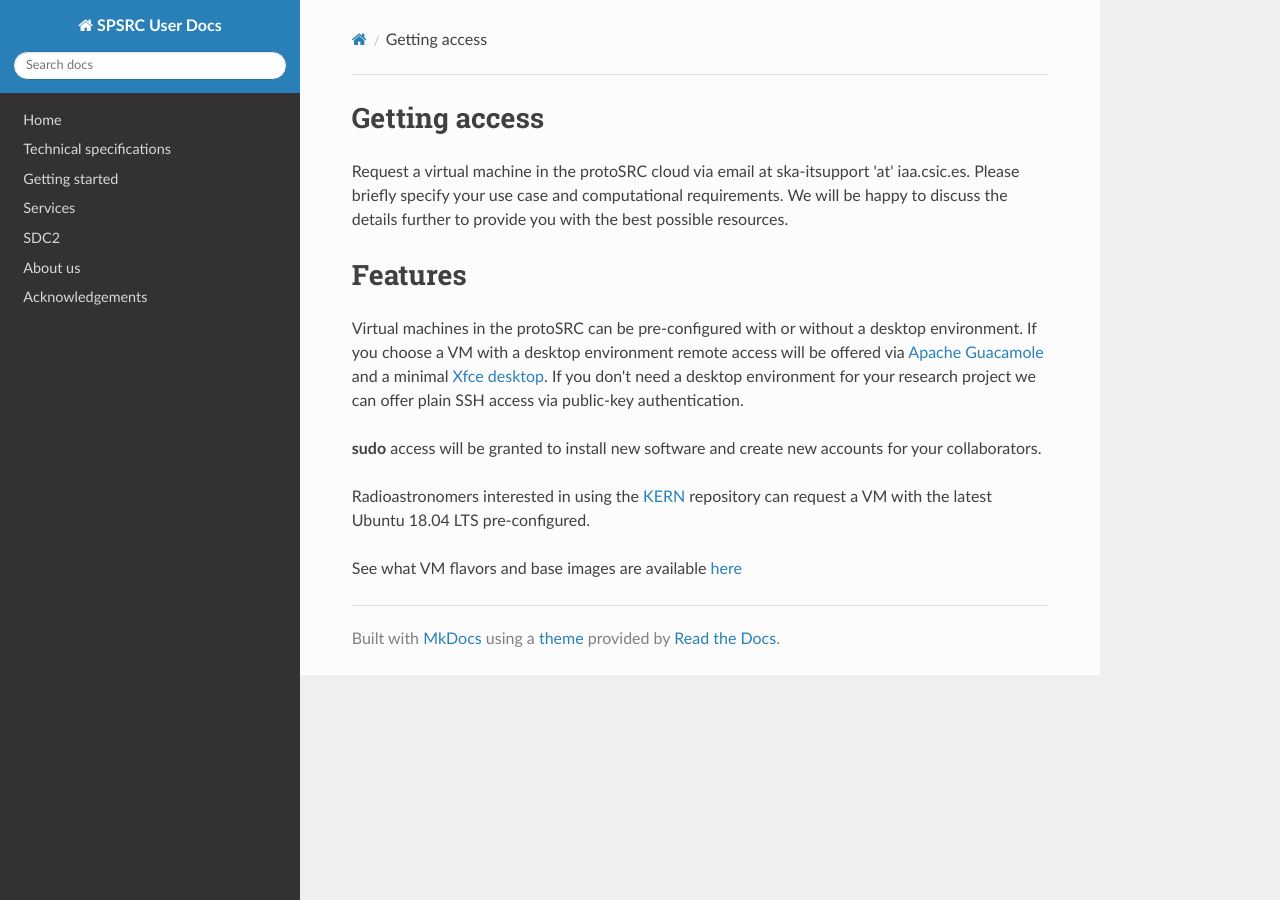
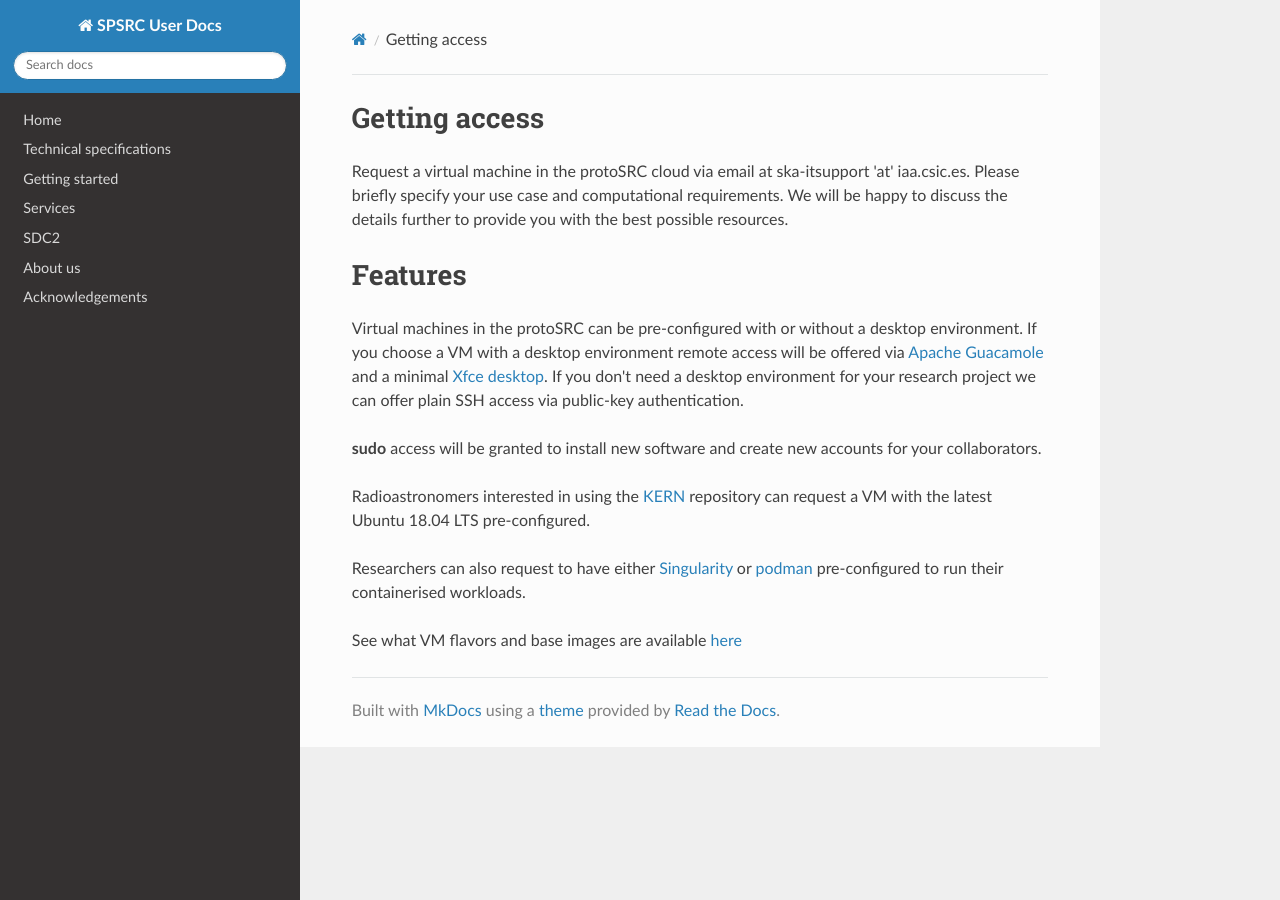
Before and after one commit to espsrc/spsrc_user_docs, an MkDocs documentation site: the page built from docs/access.md, in a window 1280 px wide. Built offline with MkDocs 1.6.1, drawn with Linux system fonts in a browser that asks for light colours; nearby versions of some CDN libraries.

Commit message:
Update access.md

```diff
--- a/docs/access.md
+++ b/docs/access.md
@@ -7,13 +7,16 @@ provide you with the best possible resources.
 # Features
 
 Virtual machines in the protoSRC can be pre-configured with or without a desktop environment. If you choose a
-VM with a desktop environment remote access will be offered via [Apache Guacamole](https://guacamole.apache.org/)
-and a minimal [Xfce desktop](https://www.xfce.org/). If you don't need a desktop environment for your research
+VM with a desktop environment remote access will be offered via [Apache Guacamole](https://guacamole.apache.org)
+and a minimal [Xfce desktop](https://www.xfce.org). If you don't need a desktop environment for your research
 project we can offer plain SSH access via public-key authentication.
 
 **sudo** access will be granted to install new software and create new accounts for your collaborators.
 
-Radioastronomers interested in using the [KERN](https://kernsuite.info/) repository can request a VM with
+Radioastronomers interested in using the [KERN](https://kernsuite.info) repository can request a VM with
 the latest Ubuntu 18.04 LTS pre-configured.
 
+Researchers can also request to have either [Singularity](https://sylabs.io) or [podman](https://podman.io)
+pre-configured to run their containerised workloads.
+
 See what VM flavors and base images are available [here](tech_specifications.md)
```
